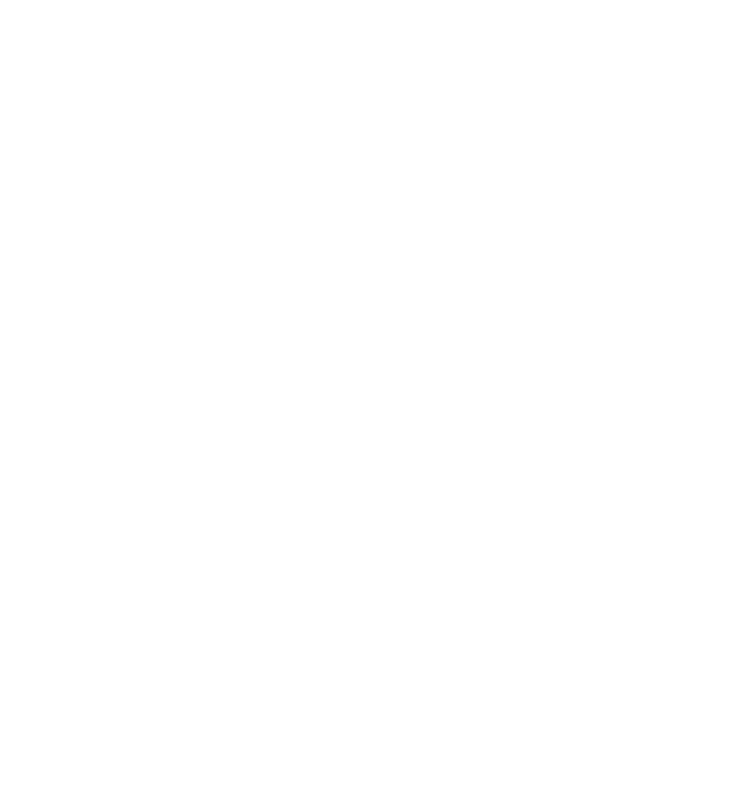
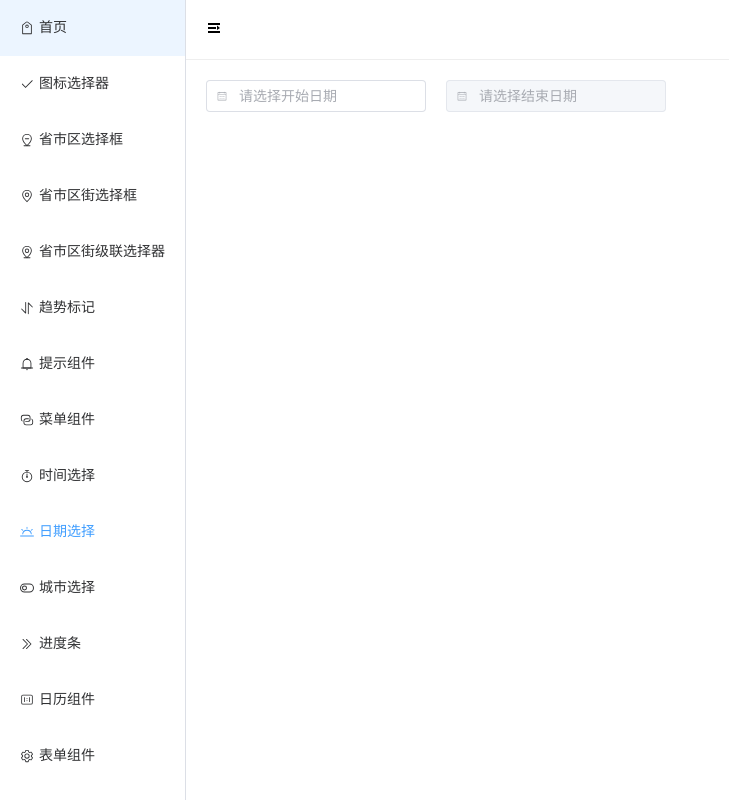
Before and after one commit to jersonwei/vue3-component-extract, a Vue app: page /chooseDate in a window 1280 px wide. Before the commit this address had no page. Shown: the whole page, without its empty margins (0-729 px from the left). Built offline with nearby package versions, Linux system fonts and the light colour scheme.

Commit message:
✨ feat(chooseDate): 完成初始日期和结束日期的事件派发

```diff
--- /dev/null
+++ b/src/components/chooseDate/index.ts
@@ -0,0 +1,8 @@
+import type { App } from 'vue'
+import ChooseDate from './src/index.vue'
+
+export default {
+  install(app: App) {
+    app.component('w-choose-date', ChooseDate)
+  }
+}
--- /dev/null
+++ b/src/components/chooseDate/src/index.vue
@@ -0,0 +1,59 @@
+<script setup lang='ts'>
+import { ref, watch } from 'vue';
+let props = defineProps({
+  // 开始日期占位
+  startPlaceholder: {
+    type: String,
+    default: "请选择开始日期"
+  },
+  // 结束日期占位
+  endPlaceholder: {
+    type: String,
+    default: '请选择结束日期'
+  },
+  // 是否禁用今天之前的日期
+  Datedisabled: {
+    type: Boolean,
+    default: true
+  }
+})
+// 开始日期
+let startDate = ref<Date | null>(null)
+// 结束日期
+let endDate = ref<Date | null>(null)
+// 结束日期状态
+let endDateDisabled = ref<boolean>(true)
+// 禁用开始日期状态函数
+let startDisabledDate = (time: Date) => {
+  if (props.Datedisabled) return time.getTime() < Date.now() - 1000 * 60 * 60 * 24
+}
+// 禁用结束日期函数
+let endDisabledDate = (time: Date) => {
+  if (startDate.value) return time.getTime() < startDate.value.getTime() + 1000 * 60 * 60 * 24
+}
+// 分发事件
+let emits = defineEmits(['startDateChange', 'endDateChange'])
+// 监听开始日期判断结束日期状态
+watch(() => startDate.value, val => {
+  endDateDisabled.value = !val
+  val && emits('startDateChange', startDate.value)
+})
+// 监听结束日期
+watch(() => endDate.value, val => {
+  val && emits('endDateChange', { startDate: startDate.value, endDate: val })
+})
+</script>
+<template>
+  <div style="display:flex">
+    <div style="margin-right:20px">
+      <el-date-picker v-model="startDate" type="date" :placeholder="startPlaceholder"
+        :disabledDate="startDisabledDate" />
+    </div>
+    <div style="margin-right:20px">
+      <el-date-picker v-model="endDate" type="date" :placeholder="endPlaceholder" :disabled='endDateDisabled'
+        :disabledDate="endDisabledDate" />
+    </div>
+  </div>
+</template>
+<style lang='scss' scoped>
+</style>
--- a/src/components/container/src/navSide/index.vue
+++ b/src/components/container/src/navSide/index.vue
@@ -39,6 +39,10 @@
     name: '时间选择',
     index: '/chooseTime'
   }, {
+    icon: 'SunRise',
+    name: '日期选择',
+    index: '/chooseDate'
+  }, {
     icon: 'TurnOff',
     name: '城市选择',
     index: '/chooseCity'
@@ -48,7 +52,7 @@
     index: '/progress'
   }, {
     icon: 'ScaleToOriginal',
-    name: '日历',
+    name: '日历组件',
     index: '/calender'
   }, {
     icon: 'Setting',
--- a/src/components/index.ts
+++ b/src/components/index.ts
@@ -9,6 +9,7 @@
 import menus from './menus'
 import progress from './progress'
 import chooseTime from './chooseTime'
+import chooseDate from './chooseDate'
 // 让组件可以通过use的方法使用
 const components = [
   chooseArea,
@@ -20,7 +21,8 @@
   list,
   menus,
   progress,
-  chooseTime
+  chooseTime,
+  chooseDate
 ]
 export default {
   install(app: App) {
--- a/src/router/index.ts
+++ b/src/router/index.ts
@@ -47,6 +47,9 @@
       {
         path: "/chooseTime",
         component: () => import('@/views/chooseTime/index.vue')
+      }, {
+        path: "/chooseDate",
+        component: () => import('@/views/chooseDate/index.vue')
       },
     ]
   }
--- /dev/null
+++ b/src/views/chooseDate/index.vue
@@ -0,0 +1,19 @@
+<script setup lang='ts'>
+export interface DateValue {
+  startDate: Date | null
+  endDate: Date | null
+}
+const startDateChange = (val: Date | null) => {
+  console.log(val?.toLocaleString())
+}
+const endDateChange = ({ startDate, endDate }: DateValue) => {
+  console.log(startDate?.toLocaleString(), endDate?.toLocaleString())
+}
+</script>
+<template>
+  <div>
+    <w-choose-date @startDateChange="startDateChange" @endDateChange="endDateChange"></w-choose-date>
+  </div>
+</template>
+<style lang='scss' scoped>
+</style>
```
